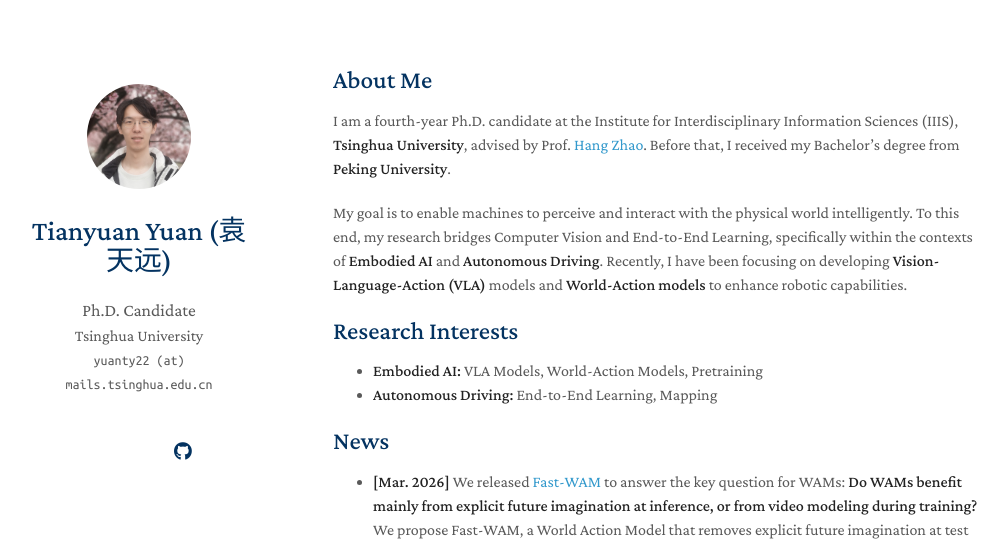
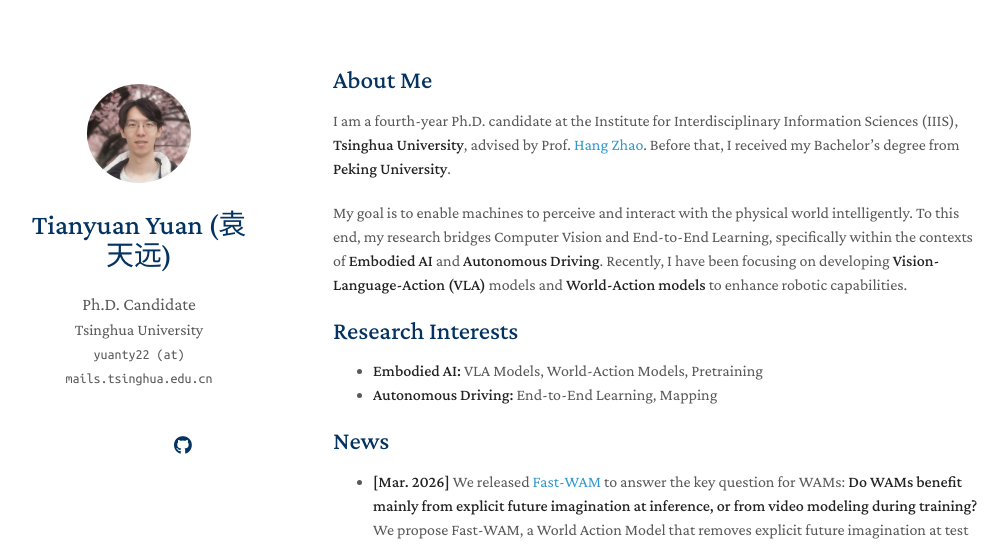
Before and after one commit to yuantianyuan01/yuantianyuan01.github.io, a Jekyll site: the page built from index.md, in a window 1280 px wide. Shown: the top 546 px of the page, without its empty margins (137-1145 px from the left). Built offline with Jekyll 4.4.1, drawn with Linux system fonts in a browser that asks for light colours; a style sheet for code colours, icons or effects is not loaded; our own code applies the rules of GitHub Pages for plain Markdown files.

```diff
--- a/_config.yml
+++ b/_config.yml
@@ -20,7 +20,7 @@ github_link: https://github.com/yuantianyuan01
 
 # Images (e.g., your profile picture and your website's favicon)
 # "favicon" and "favicon_dark" are used for the light and dark modes, respectively.
-avatar: ./assets/img/person.jpg
+avatar: ./assets/img/person_new.jpg
 favicon: ./assets/img/favicon/favicon.png
 favicon_dark: ./assets/img/favicon/favicon.png
 
```
Also changed, not shown: assets/img/person_new.jpg (added).
